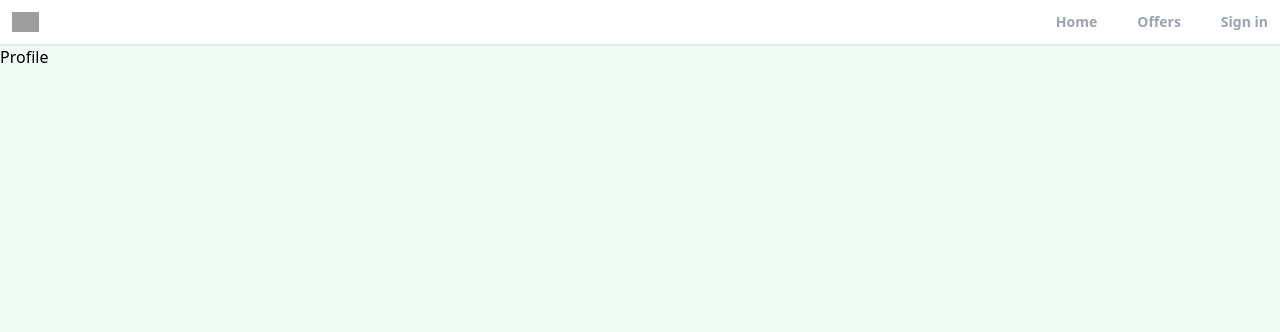
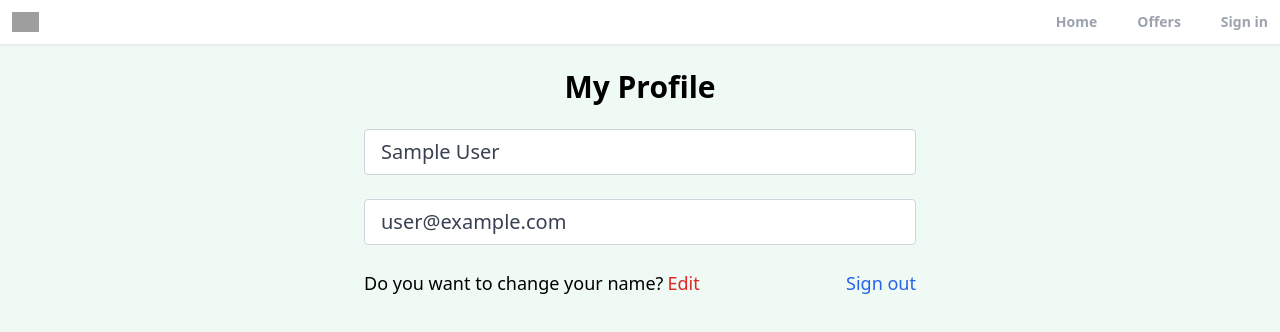
Before and after one commit to Rafay74/Realtor-clone-ReactJS, a React (Create React App) app: page /profile in a window 1280 px wide. Shown: the top 332 px of the page. Built offline with nearby package versions, Linux system fonts and the light colour scheme; no server answers; sample sign-in values are in the browser's storage; grey boxes are pictures that could not be loaded.

Commit message:
Made a private route for authenticated user and set the logout functionality

```diff
--- a/src/App.js
+++ b/src/App.js
@@ -8,7 +8,7 @@
 import Header from './pages/components/Header';
 import { ToastContainer } from 'react-toastify';
 import 'react-toastify/dist/ReactToastify.css';
-
+import PrivateRoute from './pages/components/PrivateRoute';
 
 function App() {
   return (
@@ -17,7 +17,9 @@
         <Header />
         <Routes>
           <Route path="/" element={<Home />} />
-          <Route path="/profile" element={<Profile />} />
+          <Route path="/profile" element={<PrivateRoute />}>
+            <Route path="/profile" element={<Profile />} />
+          </Route>
           <Route path="/sign-in" element={<SignIn />} />
           <Route path="/sign-up" element={<SignUp />} />
           <Route path="/forget-password" element={<ForgetPassword />} />
--- /dev/null
+++ b/src/hooks/useAuthStatus.jsx
@@ -0,0 +1,21 @@
+import { useEffect, useState } from "react";
+import { getAuth, onAuthStateChanged } from "firebase/auth";
+
+function useAuthStatus() {
+    const [loggedIn, setLoggedIn] = useState(false);
+    const [checkingStatus, setCheckingStatus] = useState(true);
+
+    useEffect(() => {
+        const auth = getAuth();
+        onAuthStateChanged(auth, (user) => {
+            if (user) {
+                setLoggedIn(true);
+            }
+            setCheckingStatus(false);
+        });
+    }, []);
+    return { loggedIn, checkingStatus };
+}
+
+
+export default useAuthStatus
--- a/src/pages/Profile.jsx
+++ b/src/pages/Profile.jsx
@@ -1,10 +1,47 @@
-import React from 'react'
+import { getAuth } from 'firebase/auth';
+import React, { useState } from 'react'
+import { useNavigate } from 'react-router-dom';
 
 function Profile() {
+    const auth = getAuth()
+    const navigate = useNavigate()
+    const [formData, setFormData] = useState({
+        name: auth.currentUser.displayName,
+        email: auth.currentUser.email
+    });
+
+
+    function onLogout() {
+        auth.signOut()
+        navigate("/")
+    }
+
+    const { name, email } = formData
     return (
-        <div>
-            Profile
-        </div>
+        <>
+            <section className='max-w-6xl mx-auto flex justify-center items-center flex-col'>
+                <h1 className='text-3xl text-center mt-6 font-bold'>My Profile</h1>
+                <div className='w-full md:w-[50%] mt-6 px-3'>
+                    <form action="">
+                        {/* Name input */}
+                        <input type="text" id="name" value={name} disabled className='mb-6 w-full px-4 py-2 text-xl text-gray-700 bg-white border border-gray-300 rounded transition ease-in-out' />
+
+                        {/* Email input */}
+                        <input type='email' id="email" value={email} disabled className='mb-6 w-full px-4 py-2 text-xl text-gray-700 bg-white border border-gray-300 rounded transition ease-in-out'></input>
+
+                        <div className='mb-6 flex justify-between whitespace-nowrap text-sm sm:text-lg'>
+                            <p className='flex items-center'>Do you want to change your name?
+                                <span className='text-red-600 hover:text-red-700 transition ease-in-out duration-200 ml-1 cursor-pointer'>Edit</span>
+                            </p>
+
+                            <p onClick={onLogout} className='text-blue-600 hover:text-blue-800 transition duration-200 ease-in-out cursor-pointer'>
+                                Sign out
+                            </p>
+                        </div>
+                    </form>
+                </div>
+            </section >
+        </>
     )
 }
 
--- a/src/pages/components/OAuth.jsx
+++ b/src/pages/components/OAuth.jsx
@@ -10,26 +10,32 @@
     const navigate = useNavigate()
     async function onGoogleCLick() {
         try {
-            const auth = new getAuth();
+            const auth = getAuth();
             const provider = new GoogleAuthProvider();
-            const result = signInWithPopup(auth, provider)
-            const user = result.user
+            const result = await signInWithPopup(auth, provider);
+            const user = result.user;
 
-            //check for the user
-            const docRef = doc(db, "users", user.uid)
-
-            const docSnap = await getDoc(docRef)
+            // check for the user
+            const docRef = doc(db, "users", user.uid);
+            const docSnap = await getDoc(docRef);
 
             if (!docSnap.exists()) {
                 await setDoc(docRef, {
                     name: user.displayName,
                     email: user.email,
-                    createdAt: serverTimestamp()
-                })
+                    createdAt: serverTimestamp(),
+                });
             }
-            navigate("/")
+
+            navigate("/");
         } catch (error) {
-            toast.error("Could not authorize with Google")
+            if (error.code === "auth/cancelled-popup-request") {
+                // User cancelled the popup window
+                toast.error("Authentication cancelled");
+            } else {
+                // Other errors
+                toast.error("Could not authorize with Google");
+            }
         }
     }
     return (
--- /dev/null
+++ b/src/pages/components/PrivateRoute.jsx
@@ -0,0 +1,14 @@
+import React from 'react'
+import { Outlet, Navigate } from 'react-router'
+import useAuthStatus from '../../hooks/useAuthStatus';
+
+
+function PrivateRoute() {
+    const { loggedIn, checkingStatus } = useAuthStatus()
+    if (checkingStatus) {
+        return <h3>Loading..</h3>
+    }
+    return loggedIn ? <Outlet /> : <Navigate to="/sign-in/" />
+}
+
+export default PrivateRoute
```
